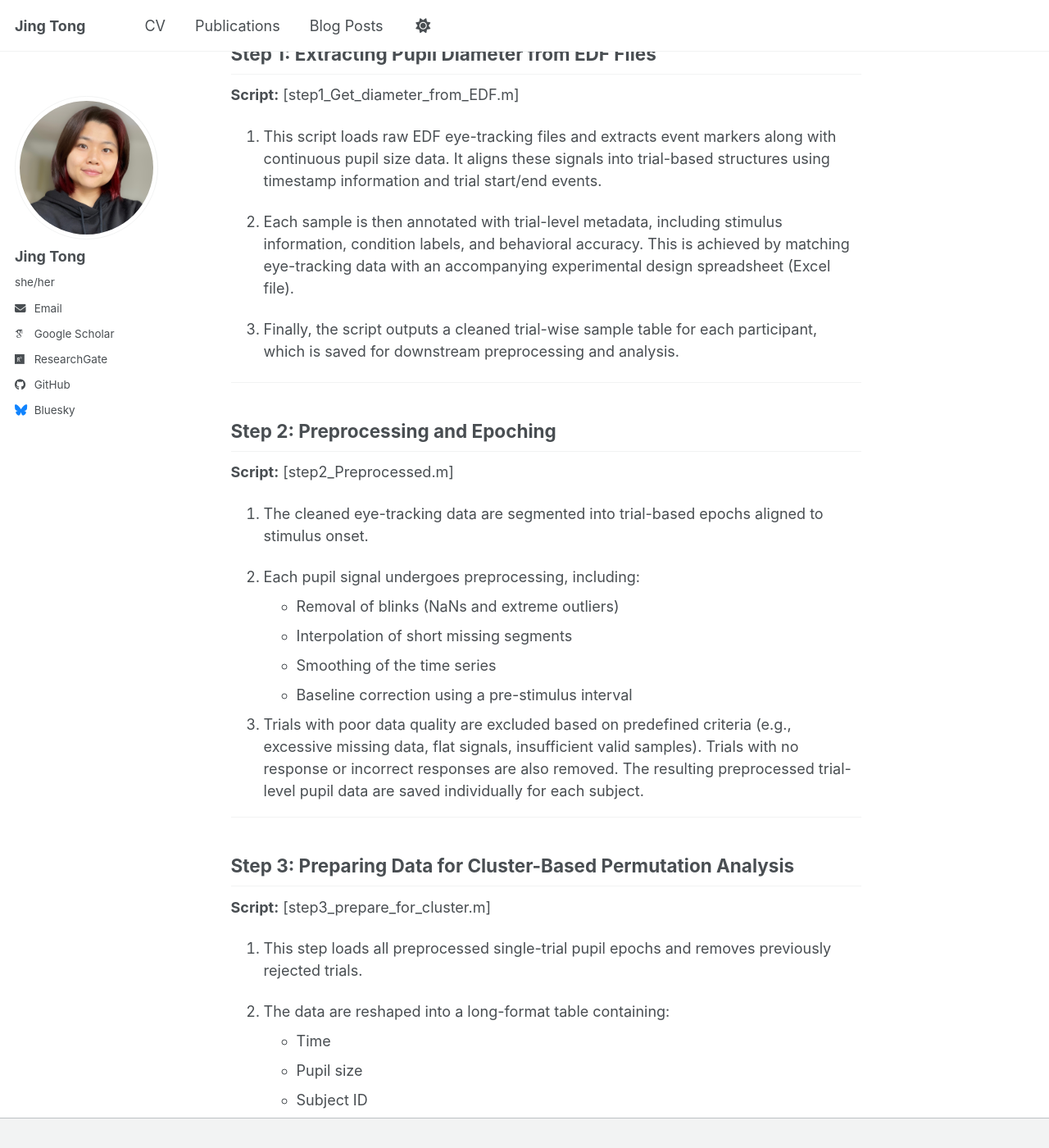
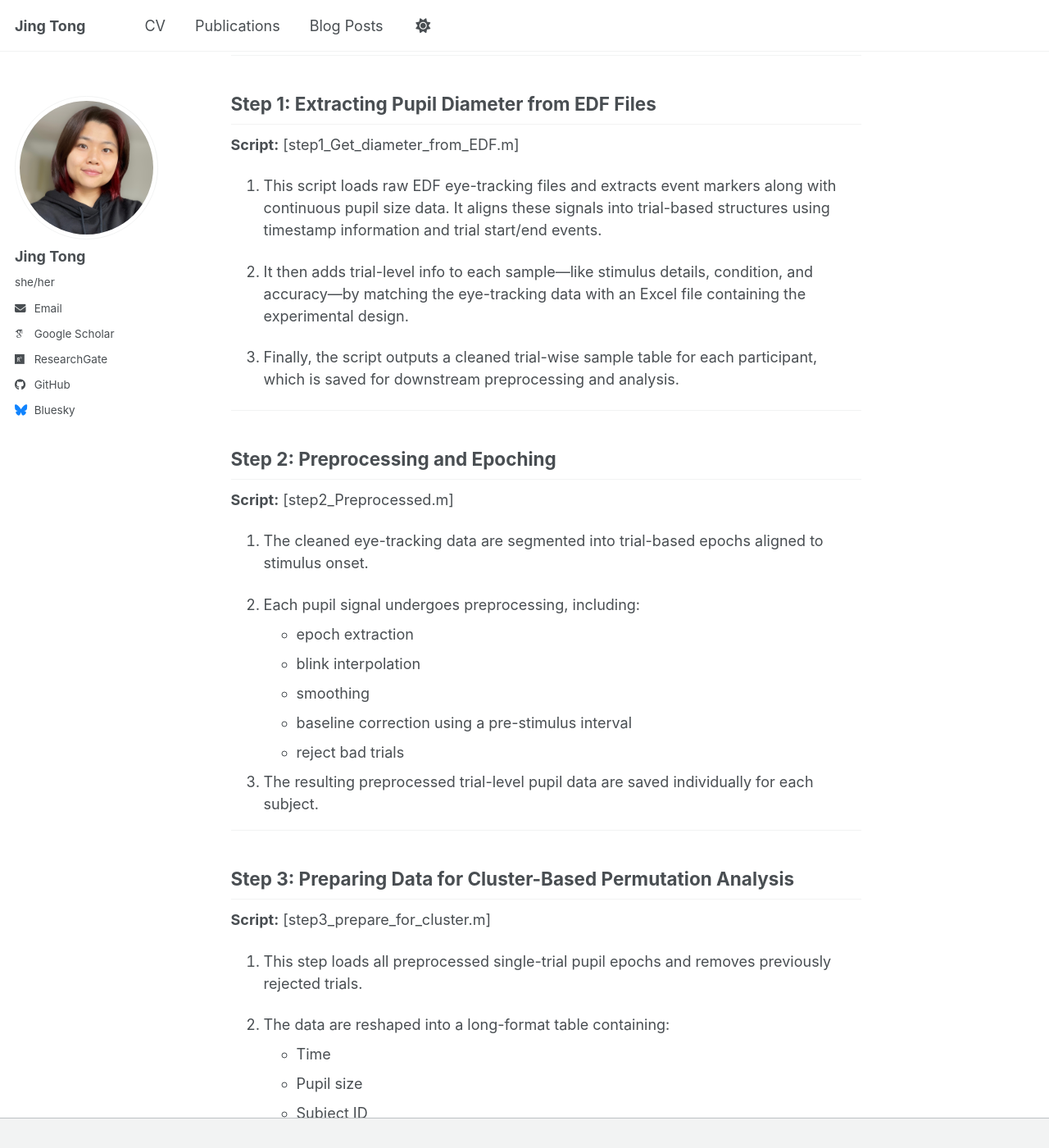
Before and after one commit to JingTong01/jingtong01.github.io, a Jekyll site: the page built from _posts/2026-05-27-blog-post-2.md, in a window 1280 px wide and 1400 px high, scrolled down 971 px. Shown: the whole window at 82% size. Built offline with Jekyll 4.4.1, drawn with Linux system fonts in a browser that asks for light colours; some web fonts are replaced; a script bundle is joined from its source files by our own code; library files that are not in the unit come from our copies; comment, search, counter and statistics services are not loaded; some of the changed text lies outside the part shown.

Commit message:
Update 2026-05-27-blog-post-2.md

```diff
--- a/_posts/2026-05-27-blog-post-2.md
+++ b/_posts/2026-05-27-blog-post-2.md
@@ -7,7 +7,7 @@
 comments: true
 ---
 
-# In this blog post, I present a complete pipeline for analyzing pupil dilation data. The goal of this pipeline is to identify when pupil dilation differs between experimental conditions. It spans the full workflow from extracting pupil diameter from raw eye-tracking files to performing cluster-based permutation analysis.
+# In this blog post, I present a complete pipeline for analyzing pupil dilation data. The goal of this pipeline is to identify when pupil dilation differs between experimental conditions. It covers the  process from pulling pupil size data out of raw eye-tracking files all the way through running cluster-based permutation tests.
 
 The example dataset is drawn from my eye-tracking study and the manuscript is currently under peer review.
 
@@ -32,7 +33,7 @@
 
 1. This script loads raw EDF eye-tracking files and extracts event markers along with continuous pupil size data. It aligns these signals into trial-based structures using timestamp information and trial start/end events.
 
-2. Each sample is then annotated with trial-level metadata, including stimulus information, condition labels, and behavioral accuracy. This is achieved by matching eye-tracking data with an accompanying experimental design spreadsheet (Excel file).
+2. It then adds trial-level info to each sample—like stimulus details, condition, and accuracy—by matching the eye-tracking data with an Excel file containing the experimental design.
 
 3. Finally, the script outputs a cleaned trial-wise sample table for each participant, which is saved for downstream preprocessing and analysis.
 
@@ -44,12 +45,13 @@
 1. The cleaned eye-tracking data are segmented into trial-based epochs aligned to stimulus onset.
 
 2. Each pupil signal undergoes preprocessing, including:
-   - Removal of blinks (NaNs and extreme outliers)
-   - Interpolation of short missing segments
-   - Smoothing of the time series
-   - Baseline correction using a pre-stimulus interval
+   -  epoch extraction
+   -  blink interpolation
+   -  smoothing
+   -  baseline correction using a pre-stimulus interval
+   -  reject bad trials
 
-3. Trials with poor data quality are excluded based on predefined criteria (e.g., excessive missing data, flat signals, insufficient valid samples). Trials with no response or incorrect responses are also removed. The resulting preprocessed trial-level pupil data are saved individually for each subject.
+3. The resulting preprocessed trial-level pupil data are saved individually for each subject.
 
 ---
 
@@ -65,7 +67,6 @@
    - Trial ID
    - Experimental condition
 
-   Subject-level averages are computed and interpolated onto a common time window (0–780 ms).
 
 3. Finally, grand-average pupil responses are computed for each condition, including variability estimates (standard error of the mean). The script generates condition-wise time series plots with shaded error bands and saves both the aggregated dataset and figures for further statistical analysis.
 
```
Also changed, not shown: other parts of _posts/2026-05-27-blog-post-2.md (+1 -0 lines).
